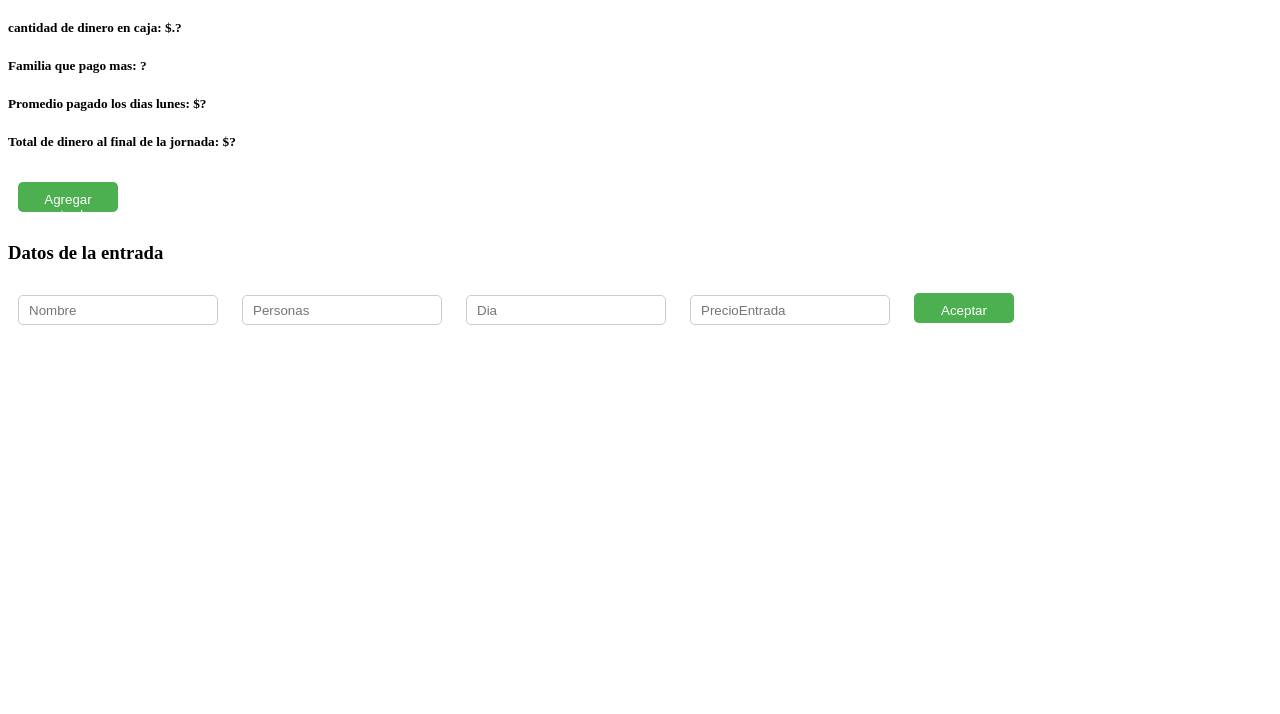
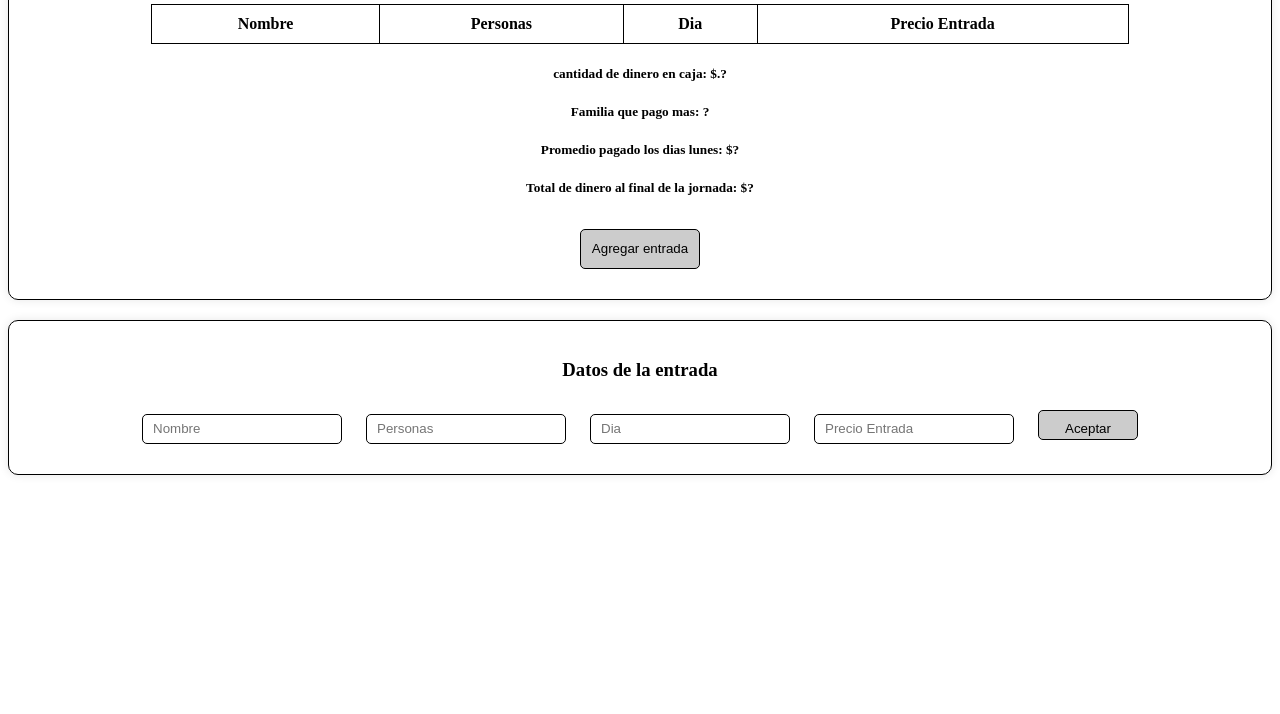
Before and after one commit to JoseLamota/Proyectico, a plain HTML site: page index.html in a window 1280 px wide. Shown: the part 86-800 px from the top of the page. Drawn offline with Linux system fonts and the light colour scheme.

Commit message:
Update index.html

```diff
--- a/index.html
+++ b/index.html
@@ -5,14 +5,16 @@
     <meta name="viewport" content="width=device-width, initial-scale=1.0" />
     <meta http-equiv="X-UA-Compatible" content="ie=edge" />
     <title>BOXCINEMAS</title>
-    <link rel="stylesheet" href="styles.css" />
     <style>
+      * {
+        zoom: 1; /* Aumentar tamaño un 10% */
+      }
       input[type="text"] {
         width: 200px;
         height: 30px;
         padding: 10px;
         margin: 10px;
-        border: 1px solid #ccc;
+        border: 1px solid black;
         border-radius: 5px;
         box-sizing: border-box;
       }
@@ -21,14 +23,46 @@
         height: 30px;
         padding: 10px;
         margin: 10px;
-        border: none;
+        border: 1px solid black;
         border-radius: 5px;
-        background-color: #4CAF50;
-        color: #fff;
+        background-color: #ccc;
         cursor: pointer;
       }
-      button:hover {
-        background-color: #3e8e41;
+      #mainForm {
+        padding: 20px;
+        border: 1px solid black;
+        border-radius: 10px;
+        box-shadow: 0 0 10px rgba(0, 0, 0, 0.1);
+        text-align: center;
+      }
+      #EntradaForm {
+        padding: 20px;
+        border: 1px solid black;
+        border-radius: 10px;
+        box-shadow: 0 0 10px rgba(0, 0, 0, 0.1);
+        margin-top: 20px;
+        text-align: center;
+      }
+      #mainForm_btAgregar {
+        width: 120px;
+        height: 40px;
+        padding: 10px;
+        margin: 10px;
+        border: 1px solid black;
+        border-radius: 5px;
+        background-color: #ccc;
+        cursor: pointer;
+      }
+      /* Estilos para la tabla */
+      #mainForm_tabla {
+        width: 80%;
+        margin: 20px auto;
+        border-collapse: collapse;
+      }
+      #mainForm_tabla th, #mainForm_tabla td {
+        border: 1px solid black;
+        padding: 10px;
+        text-align: center;
       }
     </style>
   </head>
@@ -40,7 +74,7 @@
           <th>Nombre</th>
           <th>Personas</th>
           <th>Dia</th>
-          <th>PrecioEntrada</th>
+          <th>Precio Entrada</th>
         </tr>
       </table>
       <h5>cantidad de dinero en caja: $.<span id="mainForm_lblIngresoTotal">?</span></h5>
@@ -55,11 +89,8 @@
       <input type="text" id="EntradaForm_inNombre" placeholder="Nombre"></input>
       <input type="text" id="EntradaForm_inPersonas" placeholder="Personas"></input>
       <input type="text" id="EntradaForm_inDia"  placeholder="Dia"></input>
-      <input type="text" id="EntradaForm_inPrecioEntrada" placeholder="PrecioEntrada"></input>
+      <input type="text" id="EntradaForm_inPrecioEntrada" placeholder="Precio Entrada"></input>
       <button id="vueloForm_btAceptar">Aceptar</button>
     </section>
   </body>
-  <script type="module">
-    import Cl_controlador from "./js/Cl_controlador.js";
-    new Cl_controlador()
- </script>
+</html>
```
